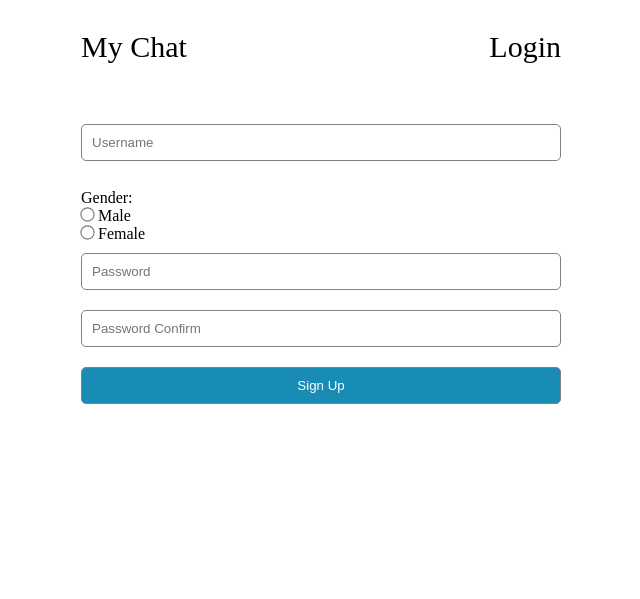
After one commit to freetimezp/work-03-chat-app, a PHP site: page /signup.php in a window 1280 px wide. The commit adds this page. Shown: the top 599 px of the page, without its empty margins (329-969 px from the left). Run offline with PHP 8.4, Linux system fonts and the light colour scheme.

Commit message:
04. work-03-chat-app. Signup form.

```diff
--- a/assets/css/style.css
+++ b/assets/css/style.css
@@ -115,3 +115,60 @@ a {
 #radio_settings:checked ~ #inner_right_pannel {
     flex: 0;
 }
+
+
+
+
+/* signup start */
+#form-wrapper {
+    max-width: 500px;
+    width: 100%;
+    min-height: 600px;
+    margin: auto;
+}
+
+#form-wrapper .form-header {
+    text-align: center;
+    display: flex;
+    align-items: center;
+    justify-content: space-between;
+    width: 100%;
+    font-size: 30px;
+    padding-top: 30px;
+    padding-left: 20px;
+    margin-bottom: 40px;
+}
+
+#form-wrapper form {
+    max-width: 500px;
+    width: 100%;
+    margin: auto;
+    padding: 10px;
+}
+
+#form-wrapper input[type=text],
+#form-wrapper input[type=submit],
+#form-wrapper input[type=password] {
+    padding: 10px;
+    margin: 10px;
+    width: 100%;
+    border-radius: 5px;
+    border: 1px solid grey;
+}
+
+#form-wrapper input[type=submit] {
+    background-color: #198cb6;
+    color: #fff;
+    cursor: pointer;
+}
+
+#form-wrapper .gender {
+    padding: 0 10px;
+}
+
+#form-wrapper input[type=radio] {
+    transform: scale(1.1);
+    cursor: pointer;
+}
+
+/* signup end */
--- /dev/null
+++ b/signup.php
@@ -0,0 +1,34 @@
+<!DOCTYPE html>
+<html lang="en">
+
+<head>
+    <meta charset="UTF-8">
+    <meta name="viewport" content="width=device-width, initial-scale=1.0">
+    <link rel="stylesheet" href="assets/css/style.css">
+    <title>Project | Chat App | Signup</title>
+</head>
+
+<body>
+    <div id="form-wrapper">
+        <div class="form-header">
+            <span>My Chat</span>
+            <div>Login</div>
+        </div>
+
+        <form>
+            <input type="text" name="username" placeholder="Username"><br>
+
+            <div class="gender">
+                <br>Gender:<br>
+                <input type="radio" name="gender"> Male <br>
+                <input type="radio" name="gender"> Female <br>
+            </div>
+
+            <input type="password" name="password" placeholder="Password"><br>
+            <input type="password" name="password2" placeholder="Password Confirm"><br>
+            <input type="submit" value="Sign Up"><br>
+        </form>
+    </div>
+</body>
+
+</html>
```
